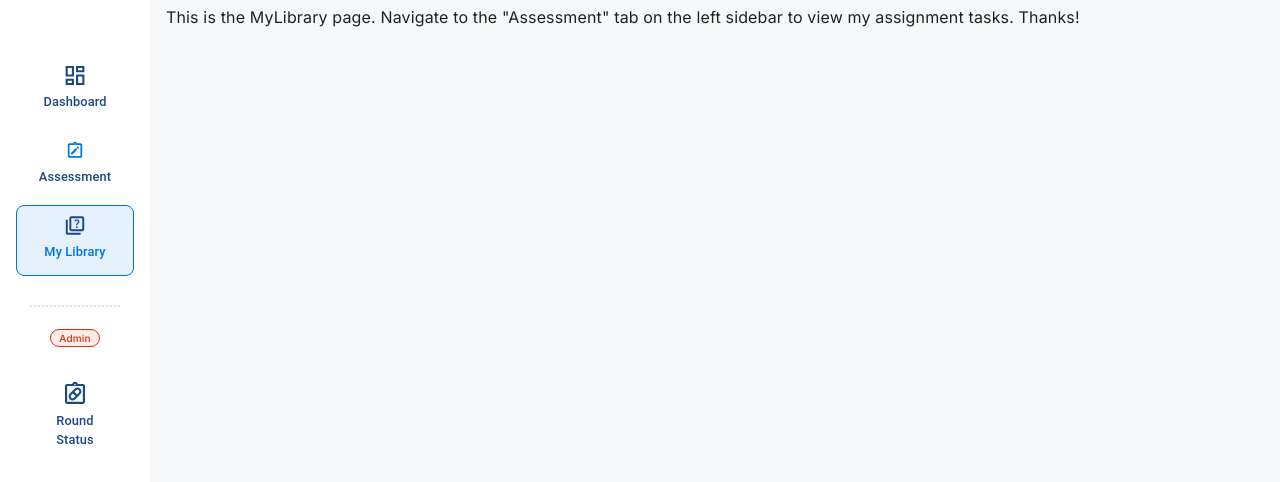
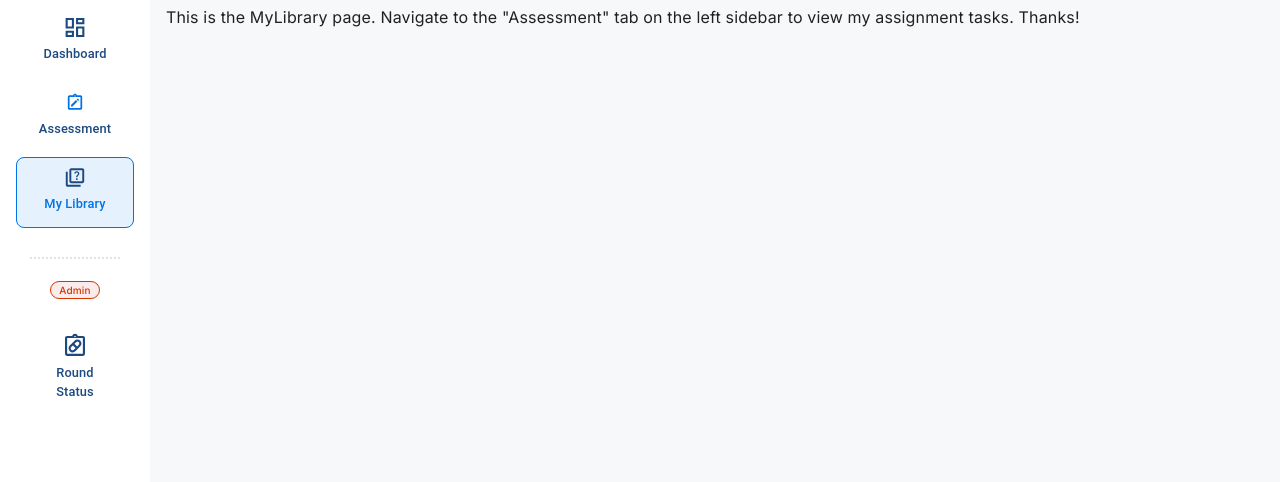
Before and after one commit to gauravsoni97/unstop, a React (Create React App) app: page /library in a window 1280 px wide. Shown: the top 482 px of the page. Built offline with nearby package versions, Linux system fonts and the light colour scheme.

Commit message:
toggle menu set

```diff
--- a/src/index.css
+++ b/src/index.css
@@ -86,5 +86,13 @@ body {
 
   border-radius: 3.75rem;
   background: var(--secondary-5, #f2f8fe);
-  z-index: 3;
+  z-index: 4;
 }
+
+.toggleMobtext {
+  position: absolute;
+  left: 1rem;
+  top: 1rem;
+  z-index: 4;
+  width: 180px;
+}
--- a/src/layouts/DashboardLayout.jsx
+++ b/src/layouts/DashboardLayout.jsx
@@ -14,7 +14,7 @@ import Sidebar from "./Sidebar";
 import { drawerWidth } from "../constant";
 import MainDrawer from "./MainDrawer";
 import { useMediaQuery } from "react-responsive";
-
+import CloseIcon from "@mui/icons-material/Close";
 function DashboardLayout(props) {
   const [mobileDrawerOpen, setMobileDrawerOpen] = useState(false);
   const isTabletOrMobile = useMediaQuery({ query: "(max-width: 924px)" });
@@ -26,7 +26,17 @@ function DashboardLayout(props) {
   return (
     <Box sx={{ display: "flex" }}>
       <CssBaseline />
-      {isTabletOrMobile && (
+      {isTabletOrMobile ? (
+        mobileDrawerOpen ? (
+          <>
+            <span className="toggleMobtext flex-aicjcsb">
+              <span>Menu</span>
+              <span onClick={handleMobileDrawerToggle}>
+                <CloseIcon fontSize=".8" style={{ cursor: "pointer" }} />
+              </span>
+            </span>
+          </>
+        ) : (
           <span className="toggleMob" onClick={handleMobileDrawerToggle}>
             <svg
               xmlns="http://www.w3.org/2000/svg"
@@ -53,15 +63,18 @@ function DashboardLayout(props) {
               </defs>
             </svg>
           </span>
-      )}
+        )
+      ) : null}
+
       {!isTabletOrMobile || mobileDrawerOpen ? <MainDrawer /> : null}
       <main
         style={{
           width: "100%",
           overflow: "hidden",
-          padding: ".3rem 1rem",
+          padding: !isTabletOrMobile ? ".3rem 1rem" : "0",
           maxHeight: "100vh",
           overflowY: "auto",
+          position: isTabletOrMobile ? "absolute" : "relative",
         }}
       >
         {props.children}
--- a/src/layouts/MainDrawer.jsx
+++ b/src/layouts/MainDrawer.jsx
@@ -19,14 +19,16 @@ function MainDrawer(props) {
   const drawer = (
     <div
       style={{
-        padding: "1rem",
+        padding: !isTabletOrMobile ? "1rem" : "0.5rem",
 
         position: "absolute",
-        top: "2rem",
+        paddingTop: isTabletOrMobile ? "3.5rem" : 0,
+        top: 0,
         left: 0,
         height: "100vh",
-        width: isTabletOrMobile ? "210px" :150,
+        width: isTabletOrMobile ? "210px" : 150,
         background: "white",
+        zIndex: isTabletOrMobile ? 3 : 1,
       }}
     >
       <Sidebar />
```
Lines whose indentation alone changed are shown as unchanged.
